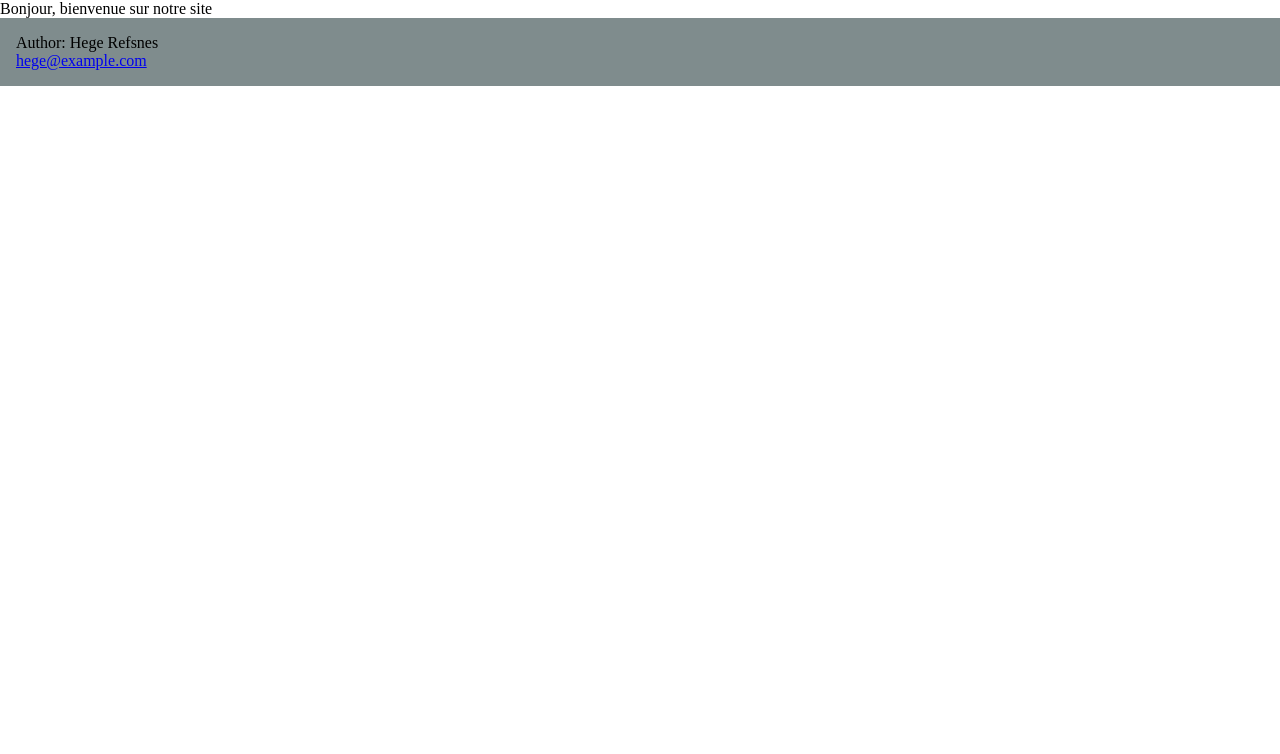
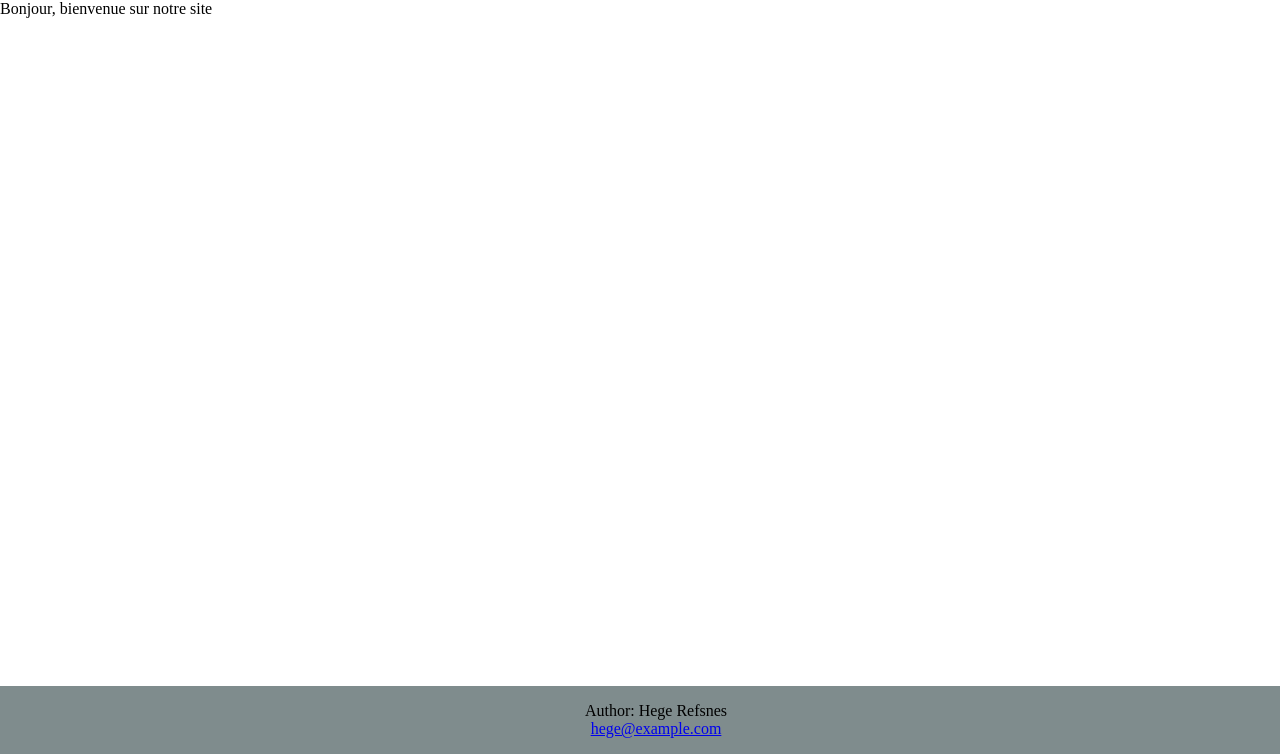
Before and after one commit to MathisRRRRR/mock_up, a PHP site: page / in a window 1280 px wide. Shown: the part 46-800 px from the top of the page. Run offline with PHP 8.4, Linux system fonts and the light colour scheme.

Commit message:
footer changes

```diff
--- a/static/css/base.css
+++ b/static/css/base.css
@@ -34,4 +34,12 @@ footer {
     width: 100vw;
     background: rgba(127, 140, 141,1.0);
     padding: 1em;
+    position: fixed;
+    bottom: 0px;
+    left: 0px;
+    text-align: center;
+    width:100%;
+    margin-left: 0px;
+    /* display: inline-block;*/
+    vertical-align: bottom;
 }
```
